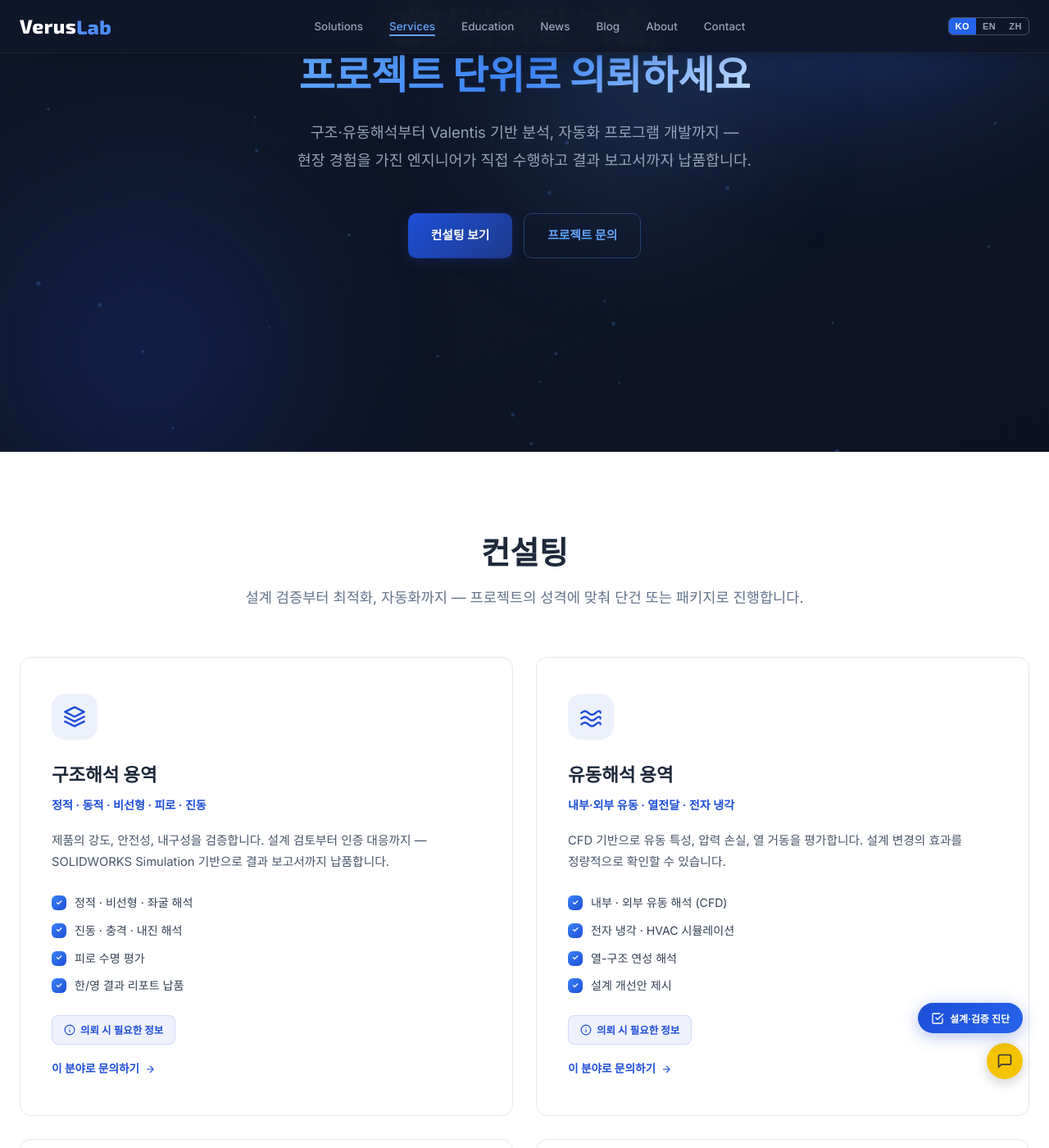
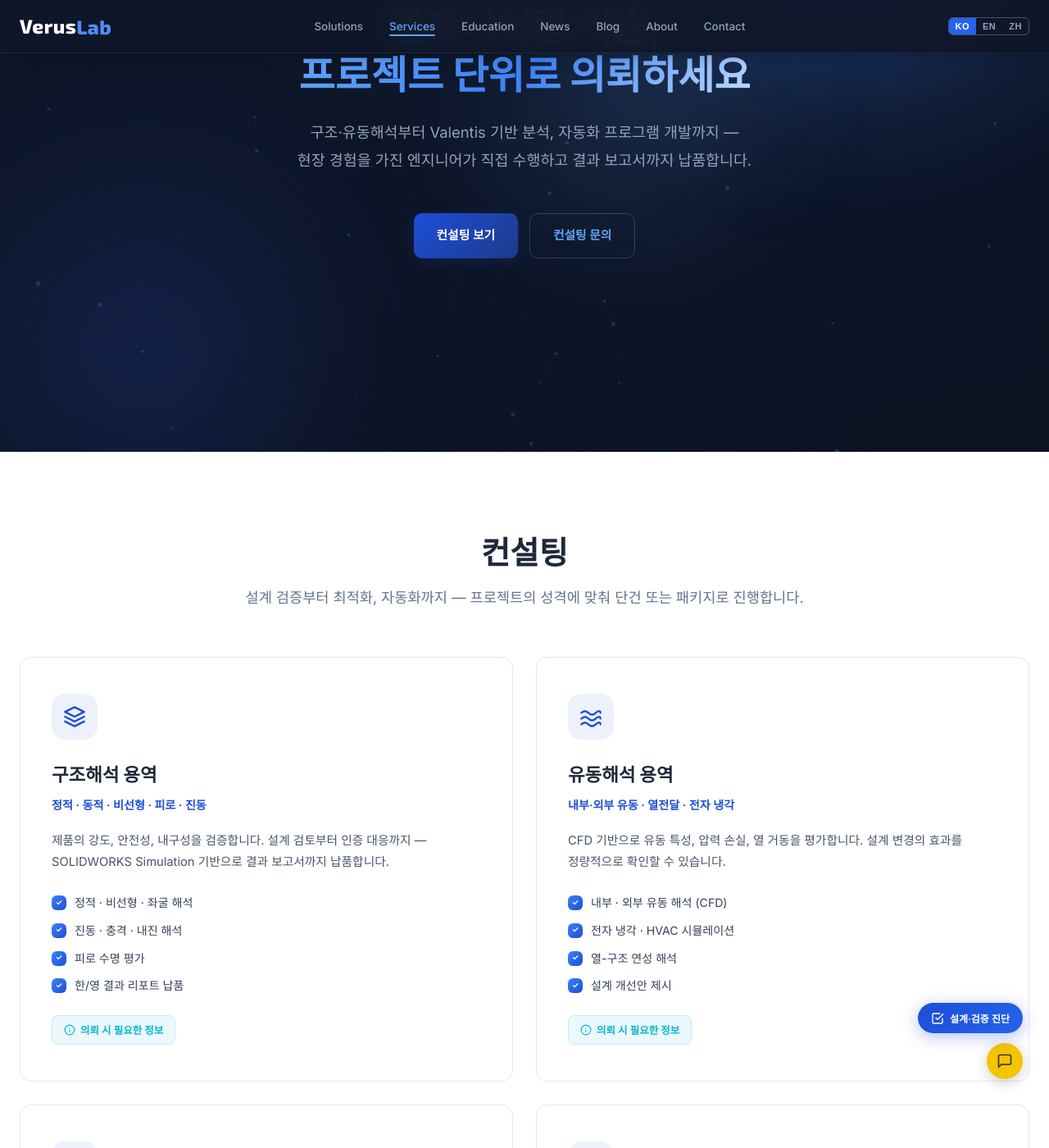
Before and after one commit to VerusLab-KR/Homepage, a Jekyll site: the page built from services/index.html, in a window 1280 px wide and 1400 px high, scrolled down 349 px. Shown: the whole window at 82% size. Built offline with Jekyll 4.4.1, drawn with Linux system fonts in a browser that asks for light colours; some of the changed text lies outside the part shown.

Commit message:
Route Services inquiry through the shared Office Forms link
- Remove "이 분야로 문의하기" mailto from all 4 cards (and the now
  unused .service-inquiry CSS)
- Point hero "컨설팅 문의" and CTA "컨설팅 문의하기" to the shared
  forms.office.com/r/RVFMMfxUh7 form used across other pages
- Rename hero/CTA inquiry buttons to "컨설팅 문의" / "컨설팅 문의하기"
  for wording consistency with the section
- Restyle "의뢰 시 필요한 정보" chip in Valentis cyan (#06b6d4) to
  distinguish info action from primary inquiry CTA

Co-Authored-By: Claude Opus 4.7 <noreply@anthropic.com>

```diff
--- a/services/index.html
+++ b/services/index.html
@@ -122,25 +122,17 @@ h2{font-size:clamp(1.6rem,3vw,2.4rem);font-weight:700;line-height:1.2;margin-bot
   display:flex;align-items:center;justify-content:center;font-size:.6rem;font-weight:700;color:var(--white);
   background:linear-gradient(135deg,var(--blue-500),var(--blue));
 }
-.service-inquiry{
-  display:inline-flex;align-items:center;gap:6px;
-  margin-top:18px;font-size:.85rem;font-weight:600;color:var(--blue);
-  transition:gap .3s;
-}
-.service-inquiry:hover{gap:10px;color:var(--blue-d)}
-.service-inquiry svg{transition:transform .3s;width:14px;height:14px}
-
 /* Requirements Button */
 .btn-req{
   display:inline-flex;align-items:center;gap:6px;
   margin-top:24px;padding:8px 14px;
   border-radius:8px;font-size:.78rem;font-weight:600;
-  background:rgba(29,78,216,.07);color:var(--blue);
-  border:1px solid rgba(29,78,216,.15);cursor:pointer;
+  background:rgba(6,182,212,.08);color:#06b6d4;
+  border:1px solid rgba(6,182,212,.18);cursor:pointer;
   transition:var(--transition);font-family:inherit;
   align-self:flex-start;
 }
-.btn-req:hover{background:rgba(29,78,216,.14);transform:translateY(-1px)}
+.btn-req:hover{background:rgba(6,182,212,.16);transform:translateY(-1px)}
 .btn-req svg{width:14px;height:14px}
 
 /* Requirements Modal */
@@ -261,7 +253,7 @@ h2{font-size:clamp(1.6rem,3vw,2.4rem);font-weight:700;line-height:1.2;margin-bot
     <p>구조·유동해석부터 Valentis 기반 분석, 자동화 프로그램 개발까지 —<br>현장 경험을 가진 엔지니어가 직접 수행하고 결과 보고서까지 납품합니다.</p>
     <div class="hero-actions">
       <a href="#services-list" class="btn btn-primary">컨설팅 보기</a>
-      <a href="mailto:webs@websco.co.kr?subject=%5BVerusLab%5D%20%EA%B8%B0%EC%88%A0%EC%9A%A9%EC%97%AD%20%EB%AC%B8%EC%9D%98" class="btn btn-outline">프로젝트 문의</a>
+      <a href="https://forms.office.com/r/RVFMMfxUh7" target="_blank" class="btn btn-outline">컨설팅 문의</a>
     </div>
   </div>
 </section>
@@ -293,10 +285,6 @@ h2{font-size:clamp(1.6rem,3vw,2.4rem);font-weight:700;line-height:1.2;margin-bot
           <svg viewBox="0 0 24 24" fill="none" stroke="currentColor" stroke-width="2" stroke-linecap="round" stroke-linejoin="round"><circle cx="12" cy="12" r="10"/><line x1="12" y1="16" x2="12" y2="12"/><line x1="12" y1="8" x2="12.01" y2="8"/></svg>
           의뢰 시 필요한 정보
         </button>
-        <a href="mailto:webs@websco.co.kr?subject=%5BVerusLab%5D%20%EA%B5%AC%EC%A1%B0%ED%95%B4%EC%84%9D%20%EC%9A%A9%EC%97%AD%20%EB%AC%B8%EC%9D%98" class="service-inquiry">
-          이 분야로 문의하기
-          <svg viewBox="0 0 24 24" fill="none" stroke="currentColor" stroke-width="2"><line x1="5" y1="12" x2="19" y2="12"/><polyline points="12 5 19 12 12 19"/></svg>
-        </a>
       </div>
 
       <!-- Flow Analysis -->
@@ -317,10 +305,6 @@ h2{font-size:clamp(1.6rem,3vw,2.4rem);font-weight:700;line-height:1.2;margin-bot
           <svg viewBox="0 0 24 24" fill="none" stroke="currentColor" stroke-width="2" stroke-linecap="round" stroke-linejoin="round"><circle cx="12" cy="12" r="10"/><line x1="12" y1="16" x2="12" y2="12"/><line x1="12" y1="8" x2="12.01" y2="8"/></svg>
           의뢰 시 필요한 정보
         </button>
-        <a href="mailto:webs@websco.co.kr?subject=%5BVerusLab%5D%20%EC%9C%A0%EB%8F%99%ED%95%B4%EC%84%9D%20%EC%9A%A9%EC%97%AD%20%EB%AC%B8%EC%9D%98" class="service-inquiry">
-          이 분야로 문의하기
-          <svg viewBox="0 0 24 24" fill="none" stroke="currentColor" stroke-width="2"><line x1="5" y1="12" x2="19" y2="12"/><polyline points="12 5 19 12 12 19"/></svg>
-        </a>
       </div>
 
       <!-- Valentis-based Analysis -->
@@ -337,10 +321,6 @@ h2{font-size:clamp(1.6rem,3vw,2.4rem);font-weight:700;line-height:1.2;margin-bot
           <li><span class="check">&#10003;</span><span>신뢰성 분석 · 파레토 최적화</span></li>
           <li><span class="check">&#10003;</span><span>결과 시각화 &amp; 의사결정 지원</span></li>
         </ul>
-        <a href="mailto:webs@websco.co.kr?subject=%5BVerusLab%5D%20Valentis%20%EA%B8%B0%EB%B0%98%20%EB%B6%84%EC%84%9D%20%EB%AC%B8%EC%9D%98" class="service-inquiry">
-          이 분야로 문의하기
-          <svg viewBox="0 0 24 24" fill="none" stroke="currentColor" stroke-width="2"><line x1="5" y1="12" x2="19" y2="12"/><polyline points="12 5 19 12 12 19"/></svg>
-        </a>
       </div>
 
       <!-- Automation Development -->
@@ -357,10 +337,6 @@ h2{font-size:clamp(1.6rem,3vw,2.4rem);font-weight:700;line-height:1.2;margin-bot
           <li><span class="check">&#10003;</span><span>맞춤형 웹 도구 개발</span></li>
           <li><span class="check">&#10003;</span><span>데이터 추출·변환 도구</span></li>
         </ul>
-        <a href="mailto:webs@websco.co.kr?subject=%5BVerusLab%5D%20%EC%9E%90%EB%8F%99%ED%99%94%20%ED%94%84%EB%A1%9C%EA%B7%B8%EB%9E%A8%20%EA%B0%9C%EB%B0%9C%20%EB%AC%B8%EC%9D%98" class="service-inquiry">
-          이 분야로 문의하기
-          <svg viewBox="0 0 24 24" fill="none" stroke="currentColor" stroke-width="2"><line x1="5" y1="12" x2="19" y2="12"/><polyline points="12 5 19 12 12 19"/></svg>
-        </a>
       </div>
 
     </div>
@@ -406,8 +382,8 @@ h2{font-size:clamp(1.6rem,3vw,2.4rem);font-weight:700;line-height:1.2;margin-bot
   <div class="container">
     <h2>프로젝트가 있으신가요?</h2>
     <p>해석 범위, 일정, 예산 등 무엇이든 편하게 문의해 주세요. 빠르게 답변드립니다.</p>
-    <a href="mailto:webs@websco.co.kr?subject=%5BVerusLab%5D%20%EA%B8%B0%EC%88%A0%EC%9A%A9%EC%97%AD%20%EB%AC%B8%EC%9D%98" class="btn-cta">
-      기술용역 문의하기
+    <a href="https://forms.office.com/r/RVFMMfxUh7" target="_blank" class="btn-cta">
+      컨설팅 문의하기
       <svg width="16" height="16" viewBox="0 0 24 24" fill="none" stroke="currentColor" stroke-width="2"><line x1="5" y1="12" x2="19" y2="12"/><polyline points="12 5 19 12 12 19"/></svg>
     </a>
     <div class="cta-channels">
```
